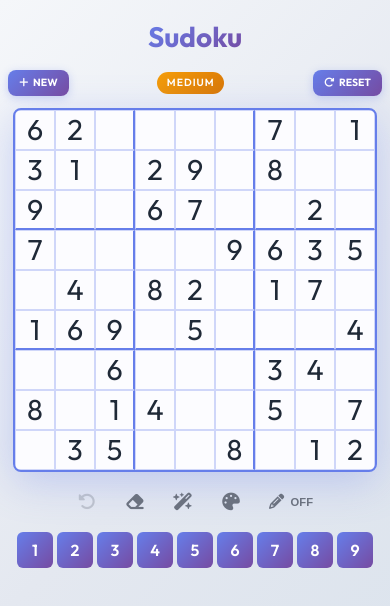
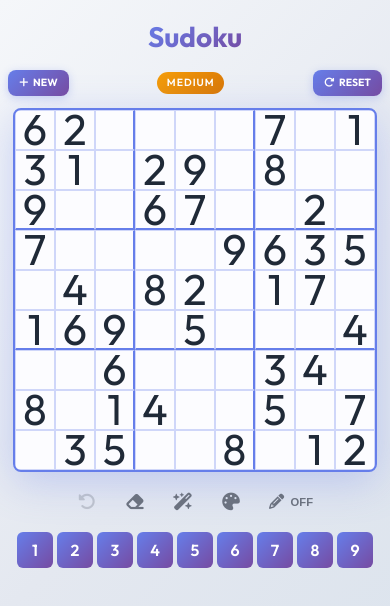
Before and after one commit to ckdoan1/sudoku, a React (Vite) app: page / in a window 390 px wide. Shown: the top 606 px of the page. Built offline with nearby package versions, Linux system fonts and the light colour scheme.

Commit message:
Update number size again

```diff
--- a/src/App.css
+++ b/src/App.css
@@ -183,6 +183,7 @@ html, body {
   justify-content: center;
   font-size: 2.5rem;
   font-weight: 500;
+  line-height: 1;
   border: 1px solid rgba(102, 126, 234, 0.3);
   cursor: pointer;
   transition: all 0.15s ease;
@@ -562,7 +563,7 @@ html, body {
     height: calc((100vw - 1rem - 10px) / 9);
     max-width: 40px;
     max-height: 40px;
-    font-size: 1.8rem;
+    font-size: 2.7rem;
   }
 
   .note-number {
@@ -675,7 +676,7 @@ html, body {
   .cell {
     width: calc((100vw - 0.5rem - 10px) / 9);
     height: calc((100vw - 0.5rem - 10px) / 9);
-    font-size: 1.5rem;
+    font-size: 2.1rem;
   }
 
   .note-number {
@@ -737,7 +738,7 @@ html, body {
   .cell {
     width: 47px;
     height: 47px;
-    font-size: 2.25rem;
+    font-size: 3.2rem;
   }
 
   .note-number {
```
